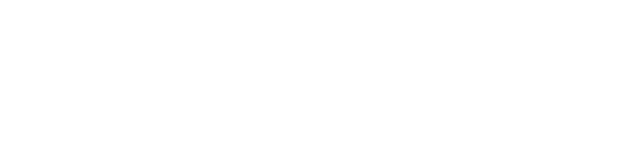
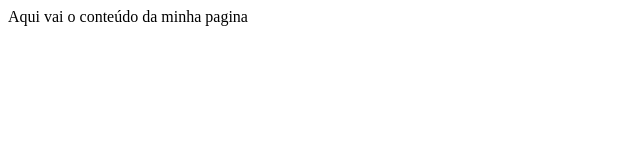
Before and after one commit to HugoAndreL/AulaGitSite, a plain HTML site: page index.html in a window 1280 px wide. Shown: the whole page, without its empty margins (0-640 px from the left). Drawn offline with Linux system fonts and the light colour scheme.

Commit message:
alteracão no arquivo

```diff
--- a/index.html
+++ b/index.html
@@ -3,6 +3,6 @@
 		<title>MEU SITE</title>
 	</head>
 	<body>
-
+		Aqui vai o conteúdo da minha pagina
 	</body>
 </html
```
